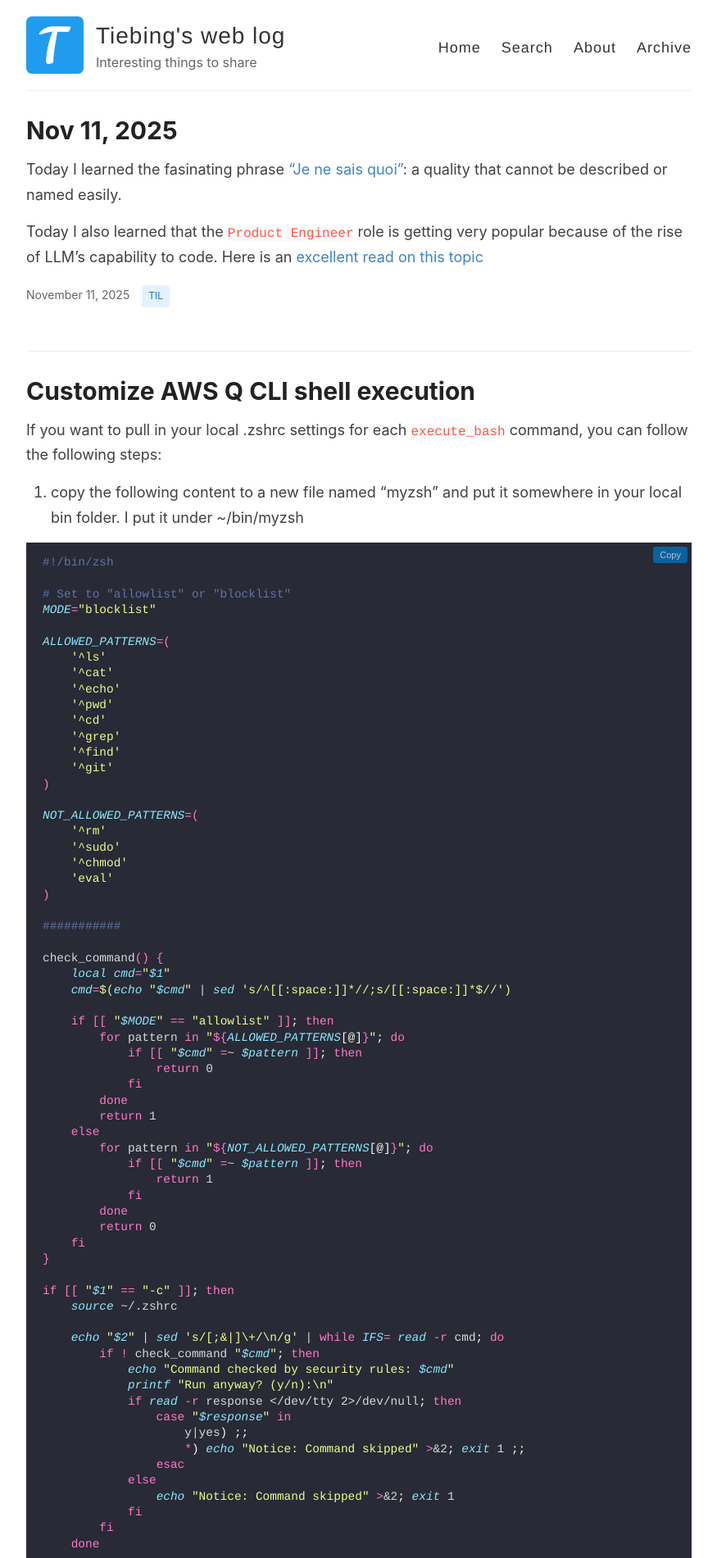
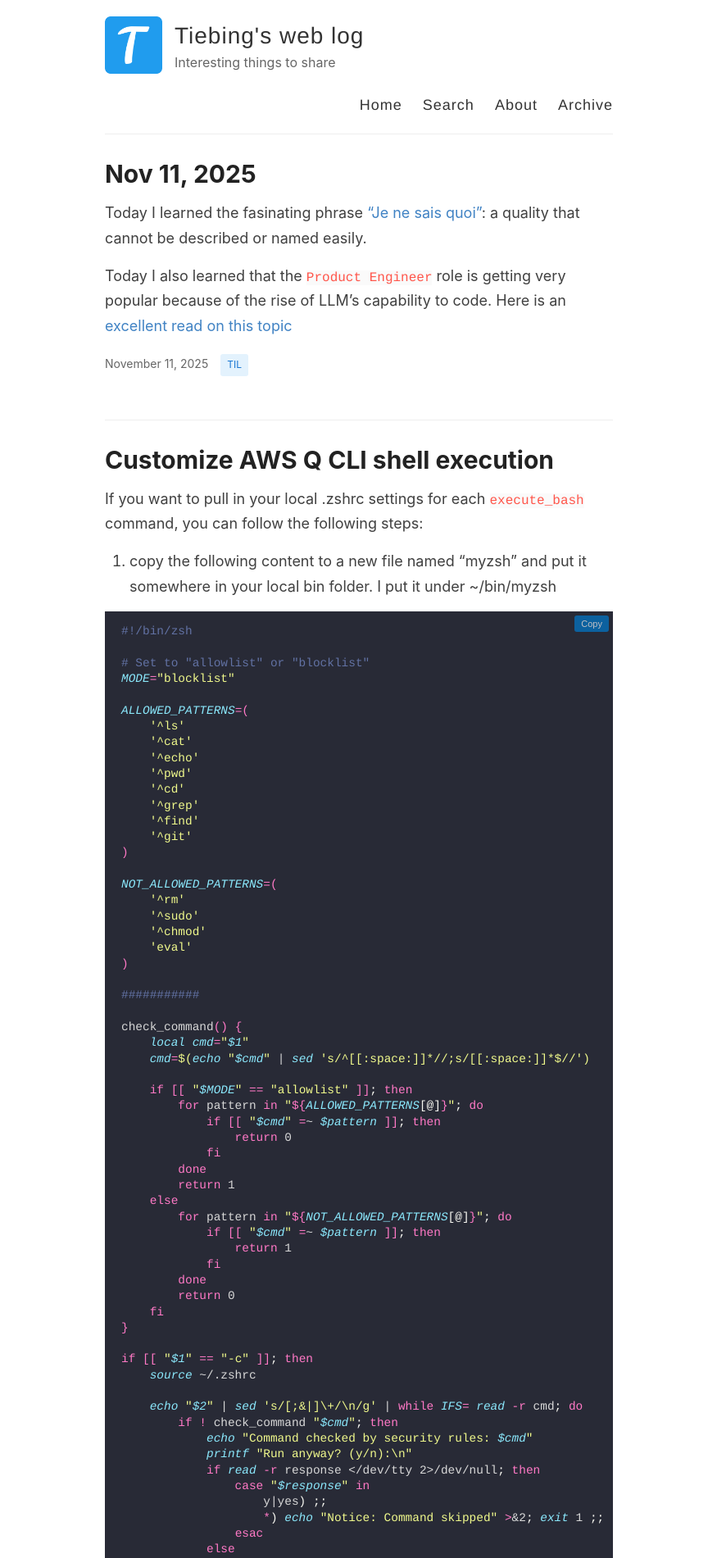
Before and after one commit to tiebingzhang/tiebingzhang.github.io, a Jekyll site: the page built from index.html, in a window 1280 px wide. Shown: the top 1901 px of the page at 82% size, without its empty margins (202-1077 px from the left). Built offline with Jekyll 4.4.1, drawn with Linux system fonts in a browser that asks for light colours; the list of posts is cut into pages by our own code.

Commit message:
updated style

```diff
--- a/assets/style.scss
+++ b/assets/style.scss
@@ -44,7 +44,7 @@ body {
 
 @media (min-width: 1200px) {
   .container {
-    width: 65%;
+    width: 50%;
   }
 }
 
```
